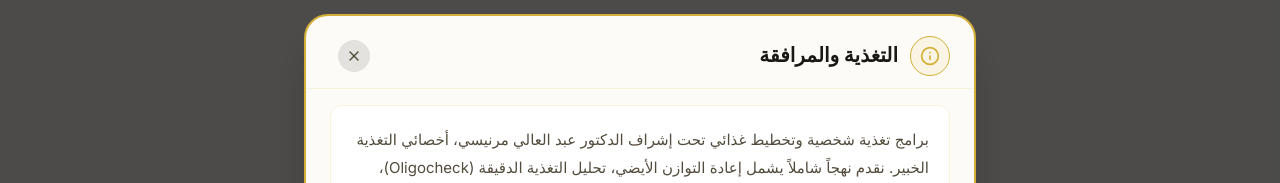
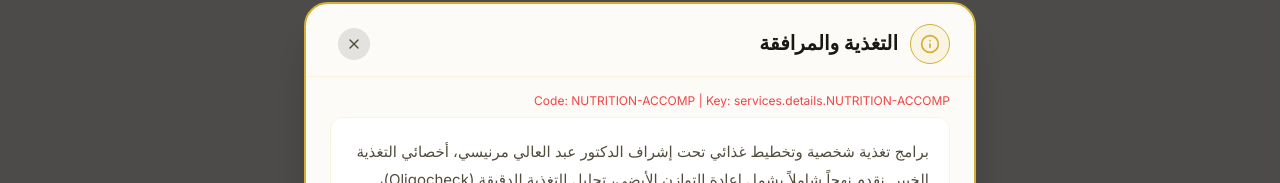
Before and after one commit to wellnessmedical4development-dev/medwell-platform, a React (Vite) app in the folder client/: page /services in a window 1280 px wide. Both pictures are taken after a click on the element 1034 px from the left and 517 px from the top of the page. Shown: the part 178-361 px from the top of the page. Built offline with nearby package versions, Linux system fonts and the light colour scheme; no server answers; what @capacitor/core would draw is missing.

Commit message:
Add debug info to modal to trace missing text

```diff
--- a/client/src/components/ui/ServiceMediaModal.jsx
+++ b/client/src/components/ui/ServiceMediaModal.jsx
@@ -21,6 +21,7 @@ export default function ServiceMediaModal({ isOpen, onClose, service, getTitle }
   if (!isOpen) return null;
 
   const title = service ? (getTitle ? getTitle(service) : service.code) : '';
+  const serviceCode = service?.code || '(no code)';
   const detailKey = service?.code ? `services.details.${service.code}` : null;
   const description = detailKey ? t(detailKey) : '';
 
@@ -61,6 +62,7 @@ export default function ServiceMediaModal({ isOpen, onClose, service, getTitle }
         </div>
 
         <div className="px-3 sm:px-6 py-3 sm:py-4">
+          <p className="text-xs text-red-500 mb-2">Code: {serviceCode} | Key: {detailKey || 'null'}</p>
           {description ? (
             <div className="bg-white dark:bg-dark-800/50 rounded-xl border border-ivory-200 dark:border-dark-700 p-3 sm:p-5">
               <p className="text-[13px] sm:text-[15px] text-dark-600 dark:text-ivory-200/80 leading-relaxed sm:leading-7 whitespace-pre-line">
@@ -72,6 +74,7 @@ export default function ServiceMediaModal({ isOpen, onClose, service, getTitle }
               <p className="text-dark-500 dark:text-ivory-200/60 text-sm font-light">
                 {t('services.media_coming_soon')}
               </p>
+              <p className="text-[10px] text-red-400 mt-2">description is empty/falsy</p>
             </div>
           )}
         </div>
```
